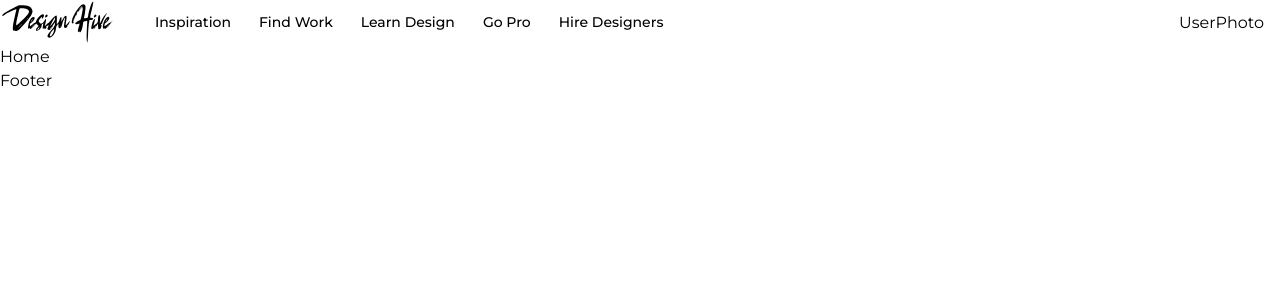
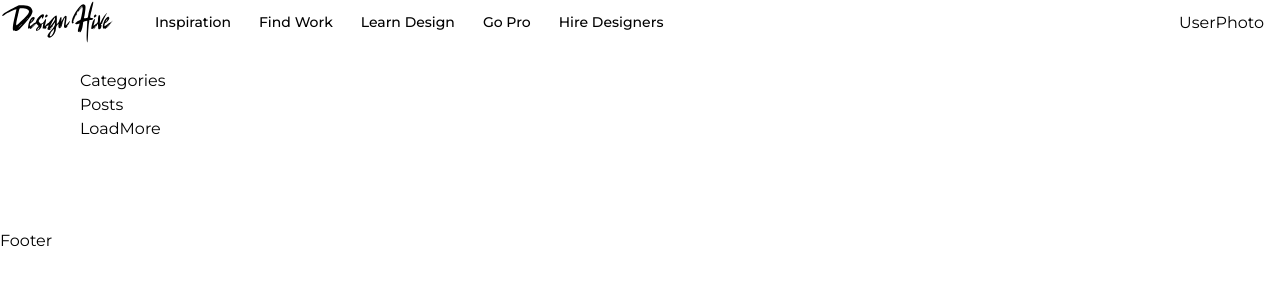
Before and after one commit to KelvinMuthama/DesignHive, a Next.js app: page / in a window 1280 px wide. Shown: the top 300 px of the page. Built offline with nearby package versions, Linux system fonts and the light colour scheme.

Commit message:
Style: Add styles and content

```diff
--- a/app/layout.tsx
+++ b/app/layout.tsx
@@ -4,7 +4,7 @@
 import "./globals.css";
 
 export const metadata = {
-  title: "Design Haven",
+  title: "Design Hive",
   description: "Showcase and discover remarkable developer projects",
 };
 
--- a/app/page.tsx
+++ b/app/page.tsx
@@ -1,5 +1,11 @@
 const Home = () => {
-  return <div>Home</div>;
+  return (
+    <section className="flex-start flex-col paddings mb-16">
+      <h1>Categories</h1>
+      <h1>Posts</h1>
+      <h1>LoadMore</h1>
+    </section>
+  );
 };
 
 export default Home;
```
